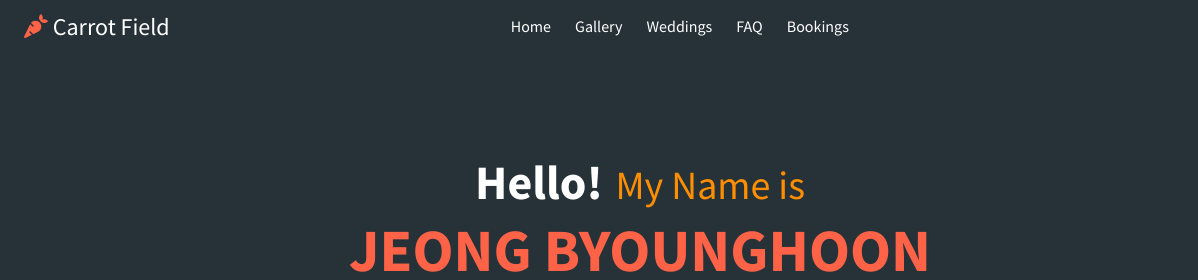
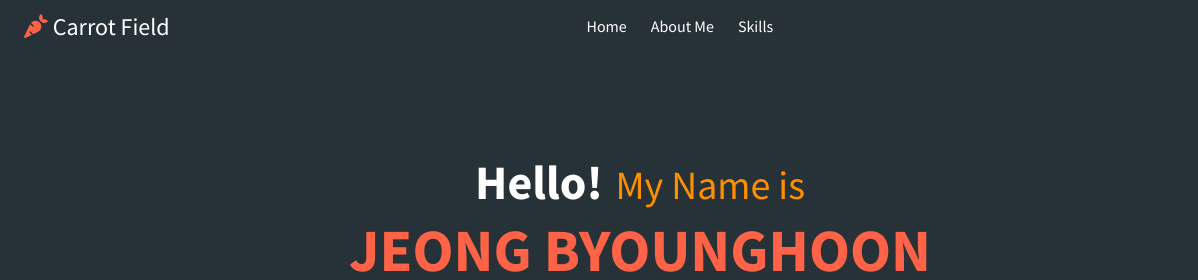
Before and after one commit to yourcarrot0214/devcarrot, a plain HTML site: page index.html in a window 1280 px wide. Shown: the top 280 px of the page, 0-1198 px from the left. Drawn offline with Linux system fonts and the light colour scheme.

Commit message:
메뉴수정

```diff
--- a/index.html
+++ b/index.html
@@ -29,10 +29,10 @@
 
       <ul class="navbar__menu">
         <li><a href="#">Home</a></li>
-        <li><a href="#">Gallery</a></li>
-        <li><a href="#">Weddings</a></li>
-        <li><a href="#">FAQ</a></li>
-        <li><a href="#">Bookings</a></li>
+        <li><a href="#">About Me</a></li>
+        <li><a href="#">Skills</a></li>
+        <!-- <li><a href="#"></a></li>
+        <li><a href="#"></a></li> -->
       </ul>
 
       <ul class="navbar__icons">
```
